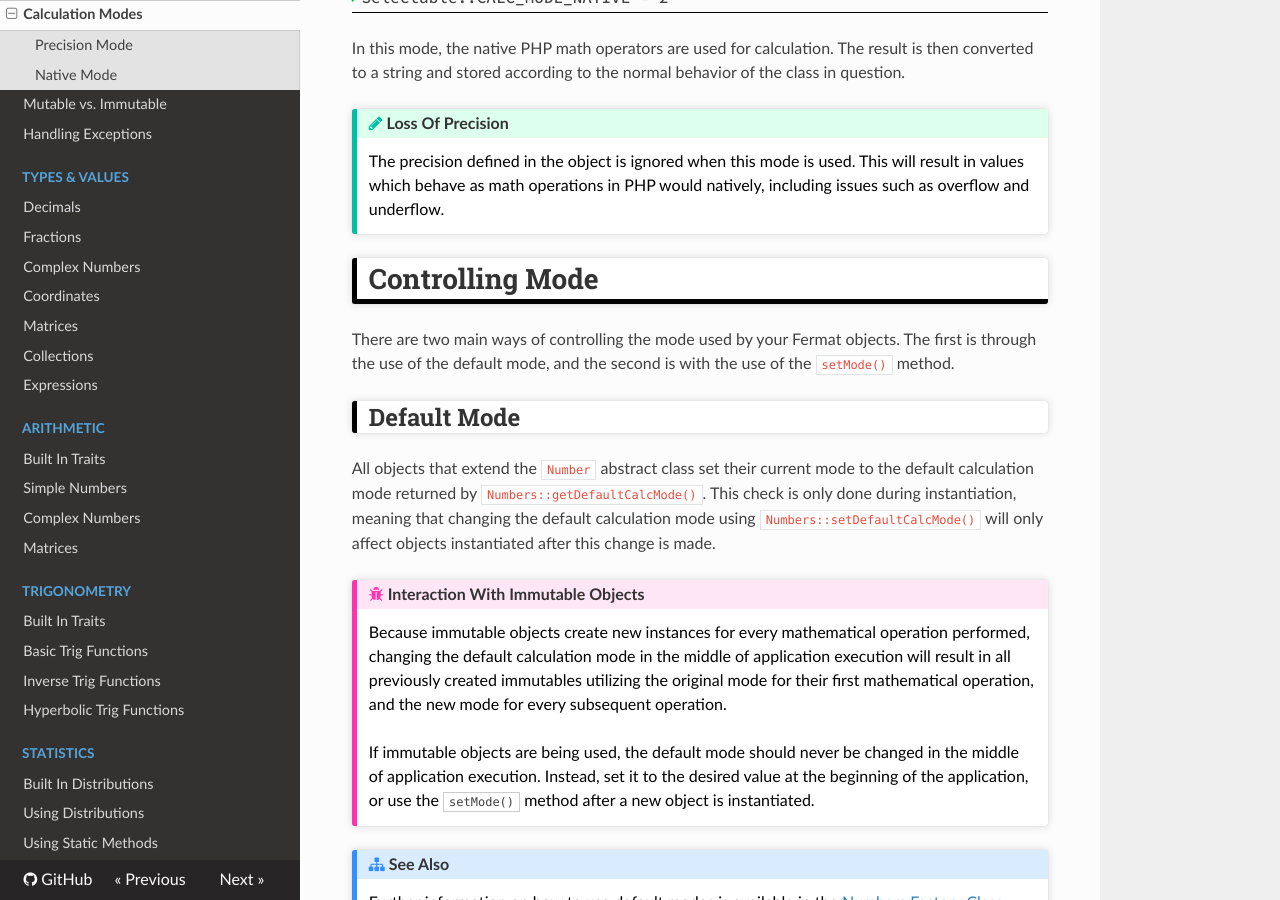
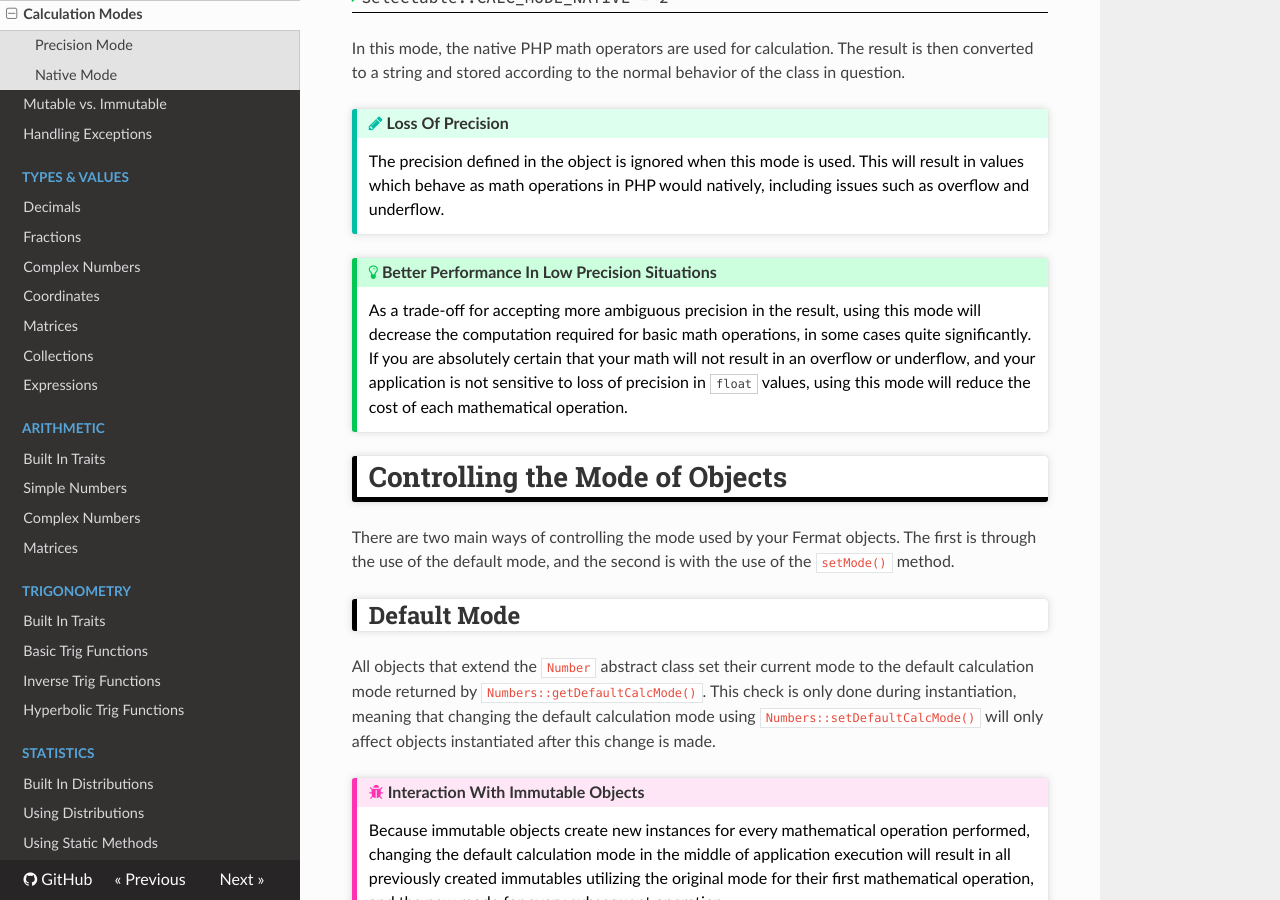
Before and after one commit to JordanRL/Fermat, an MkDocs documentation site: the page built from docs/getting-started/calculation-modes.md, in a window 1280 px wide and 900 px high, scrolled down 860 px. Built offline with MkDocs 1.6.1, drawn with Linux system fonts in a browser that asks for light colours; nearby versions of some CDN libraries.

Commit message:
added new info box to calculation modes

```diff
--- a/docs/getting-started/calculation-modes.md
+++ b/docs/getting-started/calculation-modes.md
@@ -26,7 +26,10 @@ In this mode, the native PHP math operators are used for calculation. The result
 !!! note "Loss Of Precision"
     The precision defined in the object is ignored when this mode is used. This will result in values which behave as math operations in PHP would natively, including issues such as overflow and underflow.
 
-# Controlling Mode
+!!! tip "Better Performance In Low Precision Situations"
+    As a trade-off for accepting more ambiguous precision in the result, using this mode will decrease the computation required for basic math operations, in some cases quite significantly. If you are absolutely certain that your math will not result in an overflow or underflow, and your application is not sensitive to loss of precision in `float` values, using this mode will reduce the cost of each mathematical operation.
+
+# Controlling the Mode of Objects
 
 There are two main ways of controlling the mode used by your Fermat objects. The first is through the use of the default mode, and the second is with the use of the `setMode()` method.
 
```
